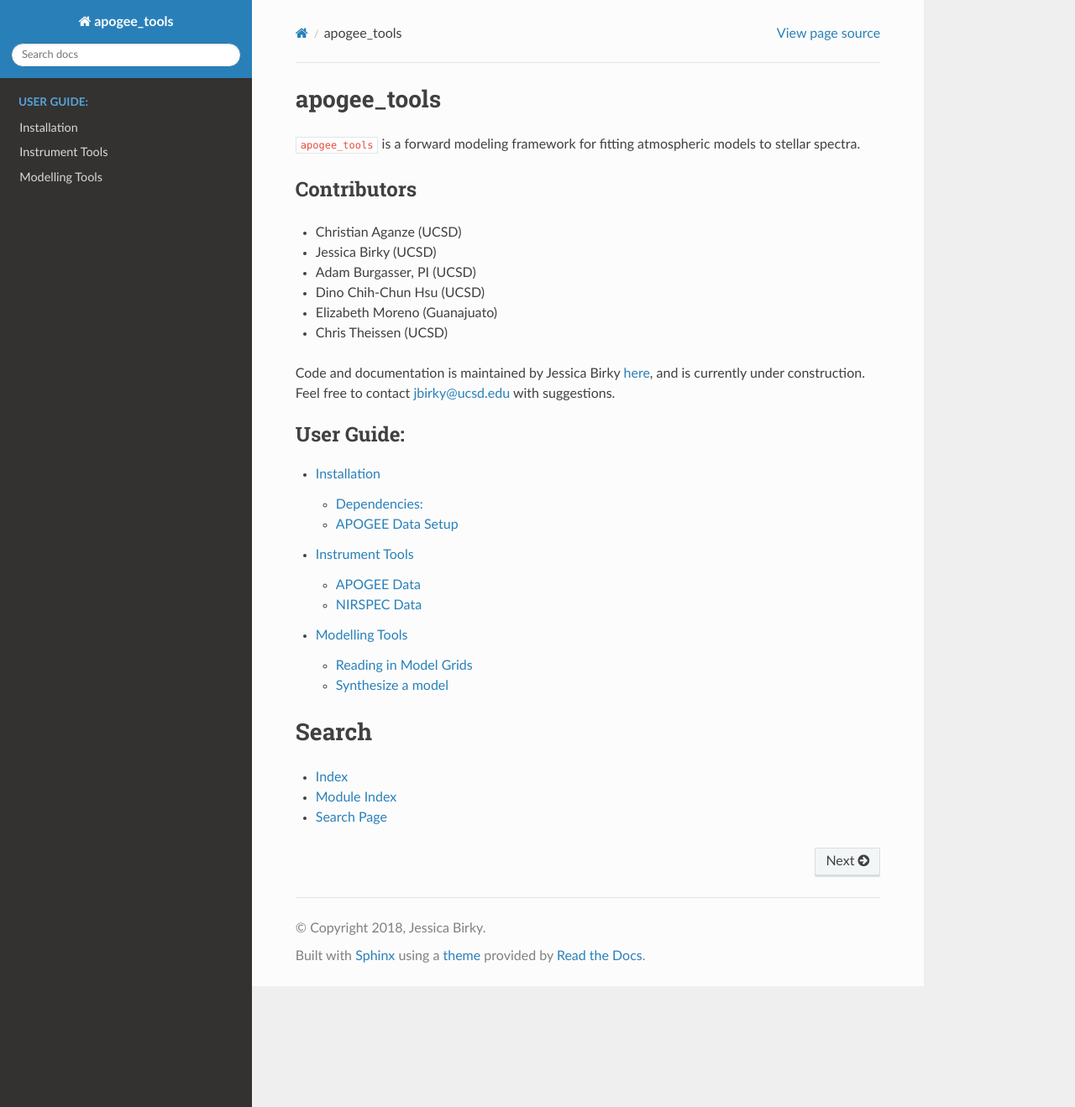
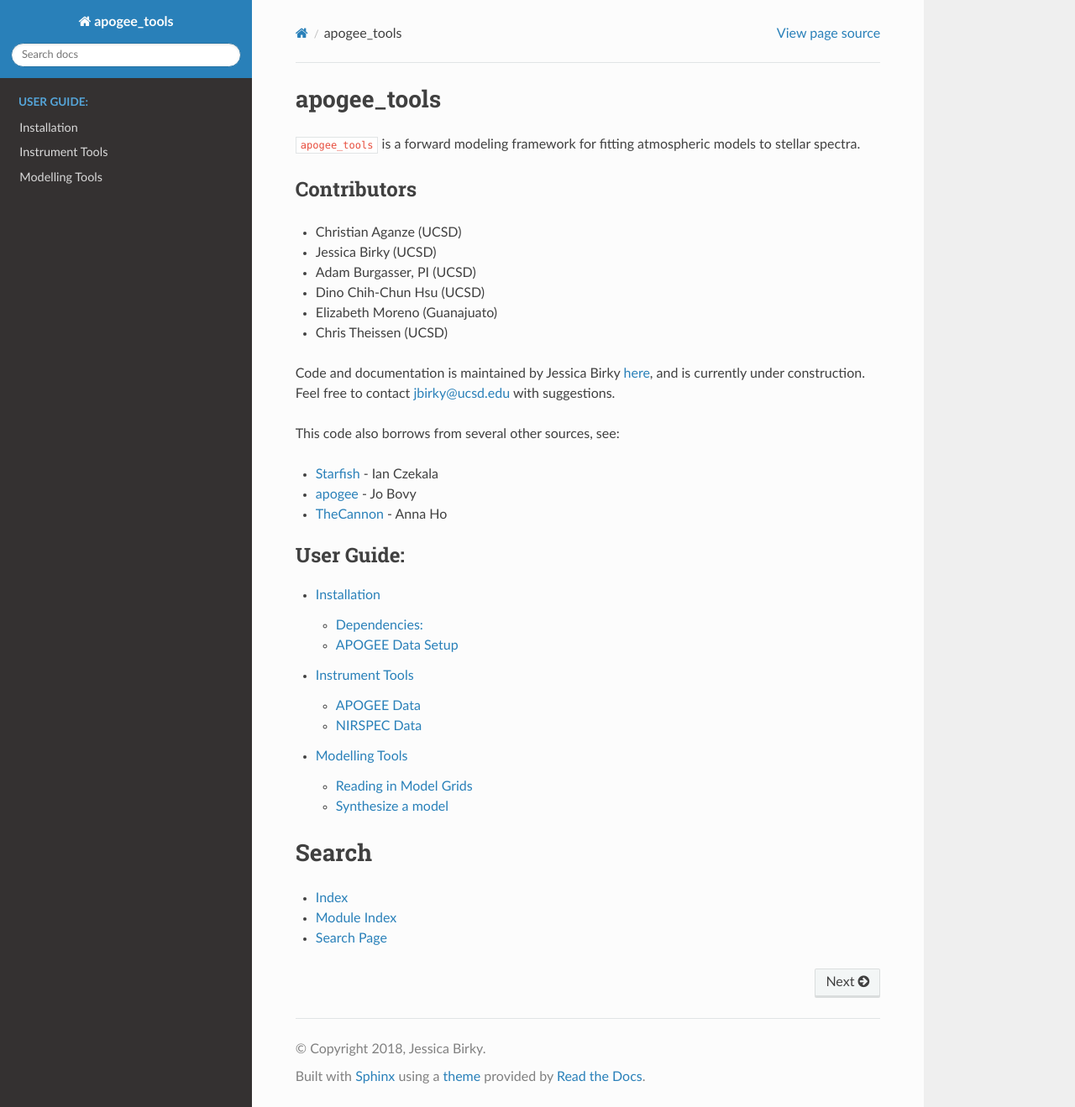
Before and after one commit to jbirky/apogee_tools, a Sphinx documentation site: the page built from docs/source/index.rst, in a window 1280 px wide and 1319 px high. Shown: the whole window at 84% size. Built offline with Sphinx 7.4.7 and the Read the Docs theme 2.0.0, drawn with Linux system fonts in a browser that asks for light colours.

```diff
--- a/docs/source/index.rst
+++ b/docs/source/index.rst
@@ -7,14 +7,20 @@ apogee_tools
 Contributors
 ------------
 
-- Christian Aganze (UCSD)
-- Jessica Birky (UCSD)
-- Adam Burgasser, PI (UCSD)
-- Dino Chih-Chun Hsu (UCSD)
-- Elizabeth Moreno (Guanajuato)
-- Chris Theissen (UCSD)
+* Christian Aganze (UCSD)
+* Jessica Birky (UCSD)
+* Adam Burgasser, PI (UCSD)
+* Dino Chih-Chun Hsu (UCSD)
+* Elizabeth Moreno (Guanajuato)
+* Chris Theissen (UCSD)
 
 Code and documentation is maintained by Jessica Birky `here <https://github.com/jbirky/apogee_tools>`_, and is currently under construction. Feel free to contact jbirky@ucsd.edu with suggestions.
+
+This code also borrows from several other sources, see:
+
+* `Starfish <https://github.com/iancze/Starfish>`_ - Ian Czekala
+* `apogee <https://github.com/jobovy/apogee>`_ - Jo Bovy
+* `TheCannon <https://github.com/annayqho/TheCannon>`_ - Anna Ho
 
 
 .. toctree::
```
Also changed, not shown: README.md (+3 -142 lines), 1 other file.
